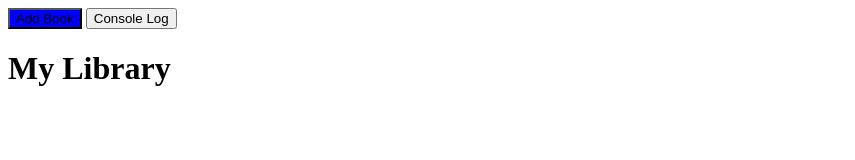
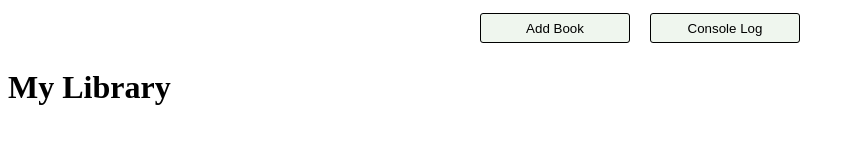
Before and after one commit to jayden-1105/library, a plain HTML site: page libary/index.html in a window 1280 px wide. Shown: the whole page, without its empty margins (0-855 px from the left). Drawn offline with Linux system fonts and the light colour scheme.

Commit message:
Began adding CSS styling. Created a Header for the buttons up top and adjusted the positioning and style of the pop up form.

```diff
--- a/libary/index.html
+++ b/libary/index.html
@@ -8,7 +8,8 @@
     <link rel="stylesheet" href="style.css">
 </head>
 <body>
-    <button class="openForm" onclick="openForm()">Add Book</button>
+    <div class="header">
+        <button class="openForm button" onclick="openForm()">Add Book</button>
         <div id="newBookForm">
             <form id="newBook">
                 <div id="newBookTitle">
@@ -30,7 +31,8 @@
                 <button type="submit" id="submit">Submit</button>
             </form>
         </div>
-    <button id="consoleLog">Console Log</button>
+        <button class="consoleLog button">Console Log</button>
+    </div>
     <div id="library">
         <h1>My Library</h1>
             <div id="container">
--- a/libary/java.js
+++ b/libary/java.js
@@ -1,6 +1,6 @@
 let myLibrary = [];
 const form = document.querySelector("#newBook");
-const button = document.querySelector("#consoleLog");
+const button = document.querySelector(".consoleLog");
 const titleInput = document.querySelector("#titleTextBox");
 const authorInput = document.querySelector("#authorTextBox");
 const pagesInput = document.querySelector("#pagesTextBox");
@@ -74,6 +74,7 @@ function closeForm(){
     document.getElementById("newBookForm").style.display = "none";
 }
 
+//Clears Library Display before Looping through My Library
 function clearLibraryDisplay(){
     let child = container.lastElementChild;
     while (child){
--- a/libary/style.css
+++ b/libary/style.css
@@ -1,7 +1,29 @@
-.openForm {
-    background-color: blue;
-}
 
 #newBookForm {
     display: none;
+    position: fixed;
+    top: 7vh;
+    justify-content: center;
+    border: 3px solid black;
 }
+
+#newBook {
+    background-color: white;
+}
+
+.header {
+    display: flex;
+    justify-content: center;
+    align-items: center;
+    height: 5vh;
+    gap: 20px;
+
+}
+
+.button {
+    background-color: #EFF6EE;
+    border: 1px black solid;
+    border-radius: 3px;
+    height: 75%;
+    width: 150px;
+}
```
Lines whose indentation alone changed are shown as unchanged.
